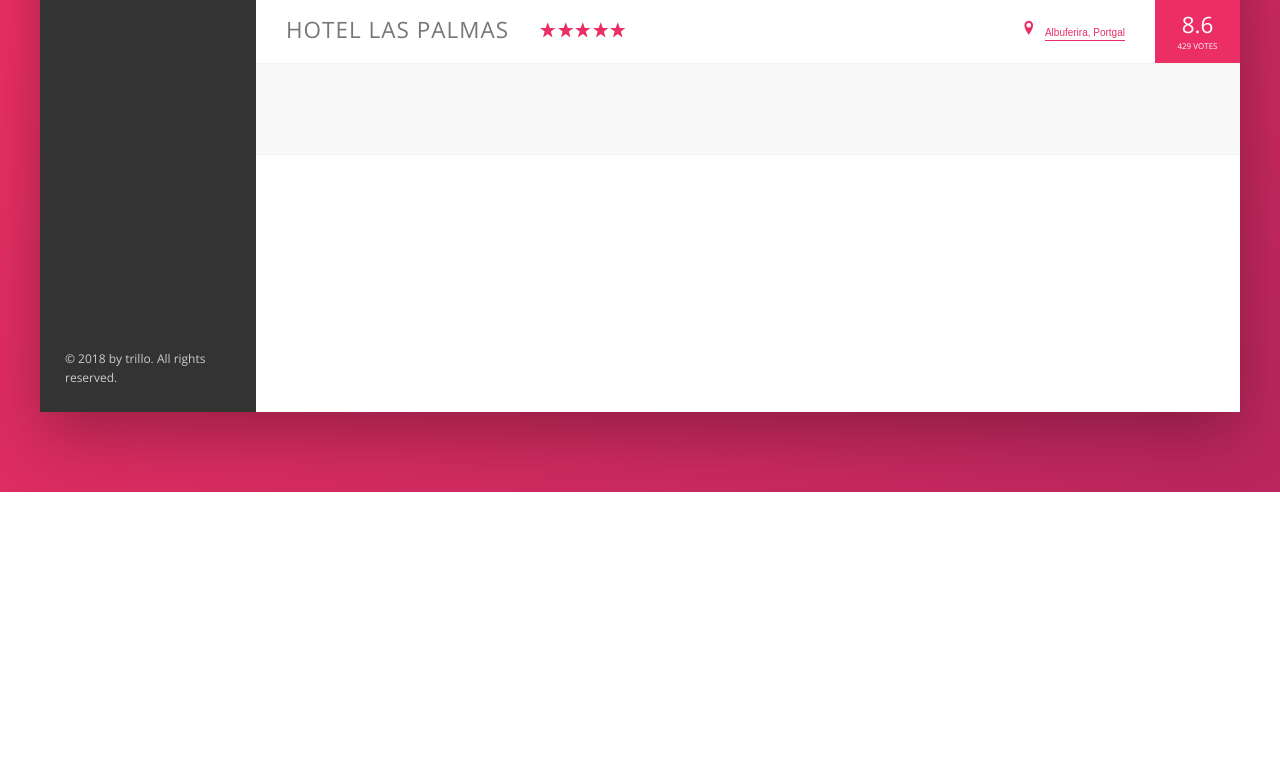
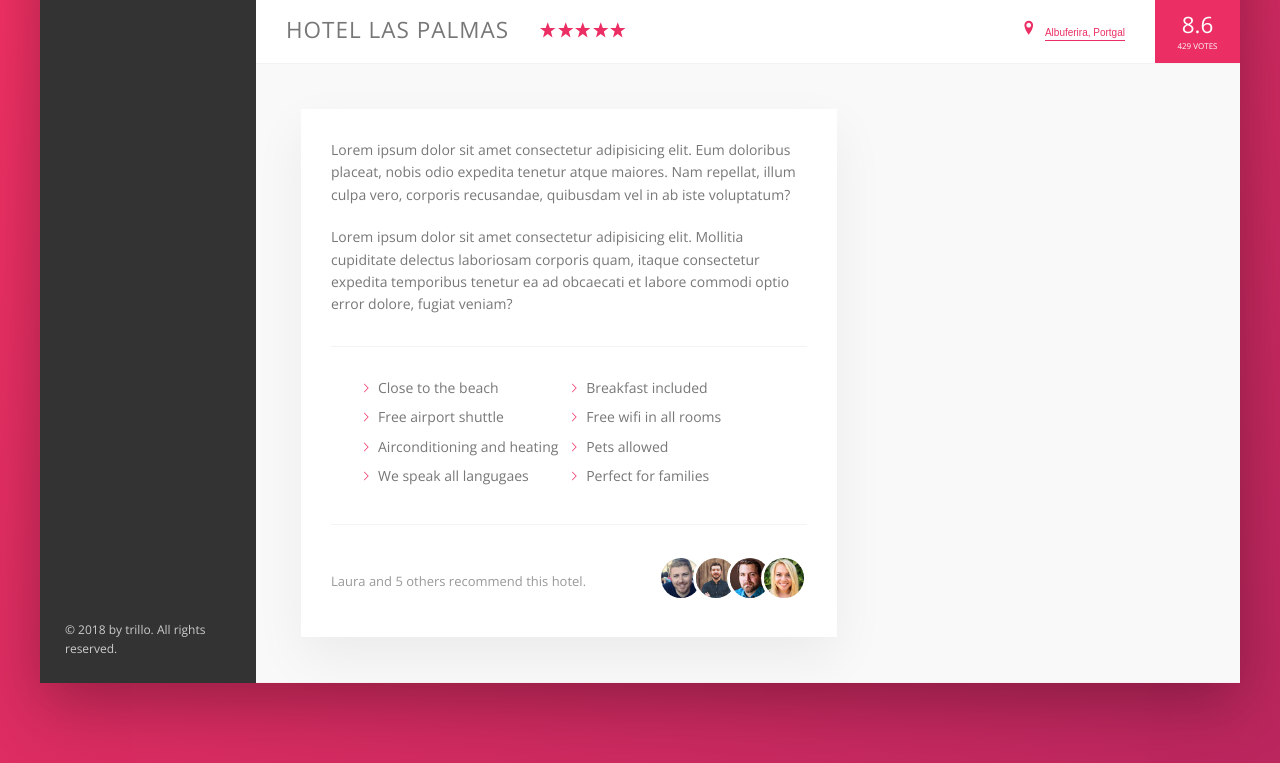
Before and after one commit to neha10gupta97/HotelsBookingView, a website: page index.html in a window 1280 px wide. Shown: the part 538-1301 px from the top of the page. Before the commit the page ends 1030 px from the top, so only its background shows below. Drawn offline with nearby package versions, Linux system fonts and the light colour scheme.

Commit message:
hotel description section

```diff
--- a/index.html
+++ b/index.html
@@ -132,7 +132,33 @@
 
                     <div class="detail">
                         <div class="description">
-
+                            <p class="paragraph">
+                                Lorem ipsum dolor sit amet consectetur adipisicing elit. Eum doloribus placeat, nobis odio expedita tenetur atque maiores. Nam repellat, illum culpa vero, corporis recusandae, quibusdam vel in ab iste voluptatum?
+                            </p>
+                            <p class="paragraph">
+                                Lorem ipsum dolor sit amet consectetur adipisicing elit. Mollitia cupiditate delectus laboriosam corporis quam, itaque consectetur expedita temporibus tenetur ea ad obcaecati et labore commodi optio error dolore, fugiat veniam?
+                            </p>
+                            <ul class="list">
+                                <li class="list__item">Close to the beach</li>
+                                <li class="list__item">Breakfast included</li>
+                                <li class="list__item">Free airport shuttle</li>
+                                <li class="list__item">Free wifi in all rooms</li>
+                                <li class="list__item">Airconditioning and heating</li>
+                                <li class="list__item">Pets allowed</li>
+                                <li class="list__item">We speak all langugaes</li>
+                                <li class="list__item">Perfect for families</li>
+                            </ul>
+                            <div class="recommend">
+                                <p class="recommend__count">
+                                    Laura and 5 others recommend this hotel.
+                                </p>
+                                <div class="recommend__friends">
+                                    <img src="img/user-3.jpg" alt="Friend" class="recommend__photo">
+                                    <img src="img/user-4.jpg" alt="Friend" class="recommend__photo">
+                                    <img src="img/user-5.jpg" alt="Friend" class="recommend__photo">
+                                    <img src="img/user-6.jpg" alt="Friend" class="recommend__photo">
+                                </div>
+                            </div>
                         </div>
                         <div class="user-reviews">
 
--- a/sass/_component.scss
+++ b/sass/_component.scss
@@ -195,7 +195,7 @@
 .overview{
   display: flex;
   align-items: center;
-  border-bottom: var(--line));
+  border-bottom: var(--line);
 
   &__heading{
     font-size: 2.25rem;
@@ -291,3 +291,70 @@
     box-shadow: none;
   }
 }
+
+
+//HOTEL DESCRIPTION
+.paragraph:not(:last-of-type){
+  margin-bottom: 2rem;
+}
+
+//list
+.list{
+  list-style: none;
+  margin: 3rem 0;
+  padding: 3rem;
+  border-top: var(--line);
+  border-bottom: var(--line);
+
+  display: flex;
+  flex-wrap: wrap;
+
+  &__item{
+    flex: 0 0 50%;
+    margin-bottom: .7rem;
+  }
+
+  &__item::before{
+    content: '';
+    display: inline-block;
+    width: 1rem;
+    height: 1rem;
+    margin-right: .7rem;
+
+    //Older browser
+    // background-image: url(../img/chevron-thin-right.svg);
+    // background-size: cover;
+
+    //Newer Browser -masks
+    background-color: var(--color-primary);
+    -webkit-mask-image: url(../img/chevron-thin-right.svg);
+    -webkit-mask-size: cover;
+    mask-image: url(../img/chevron-thin-right.svg);
+    mask-size: cover;
+  }
+}
+
+//recommend
+.recommend{
+  font-size: 1.3rem;
+  color: var(--color-grey-dark-3);
+
+  display: flex;
+  align-items: center;
+
+  &__count{
+    margin-right: auto;
+  }
+
+  &__photo{
+    box-sizing: content-box;
+    height: 4rem;
+    width: 4rem;
+    border-radius: 50%;
+    border: 3px solid #fff;
+
+    &:not(:last-child){
+      margin-right: -1.5rem;
+    }
+  }
+}
--- a/sass/_layout.scss
+++ b/sass/_layout.scss
@@ -33,7 +33,6 @@
 .hotel-view{
     background-color: #fff;
     flex: 1;
-    height: 80rem;
 }
 
 .detail{
@@ -44,6 +43,7 @@
 }
 
 .description{
+    font-size: 1.4rem;
     background-color: #fff;
     box-shadow: var(--shadow-light);
     padding: 3rem;
```
Also changed, not shown: css/style.css, img/chevron-thin-right.svg (added).
